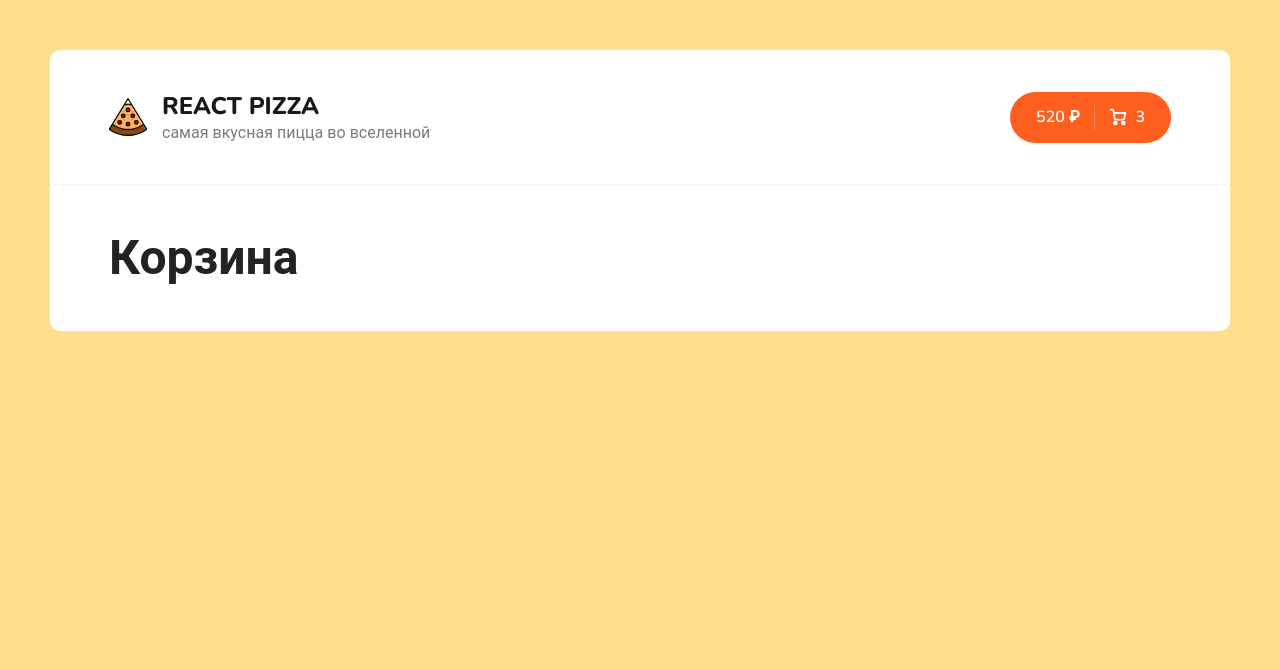
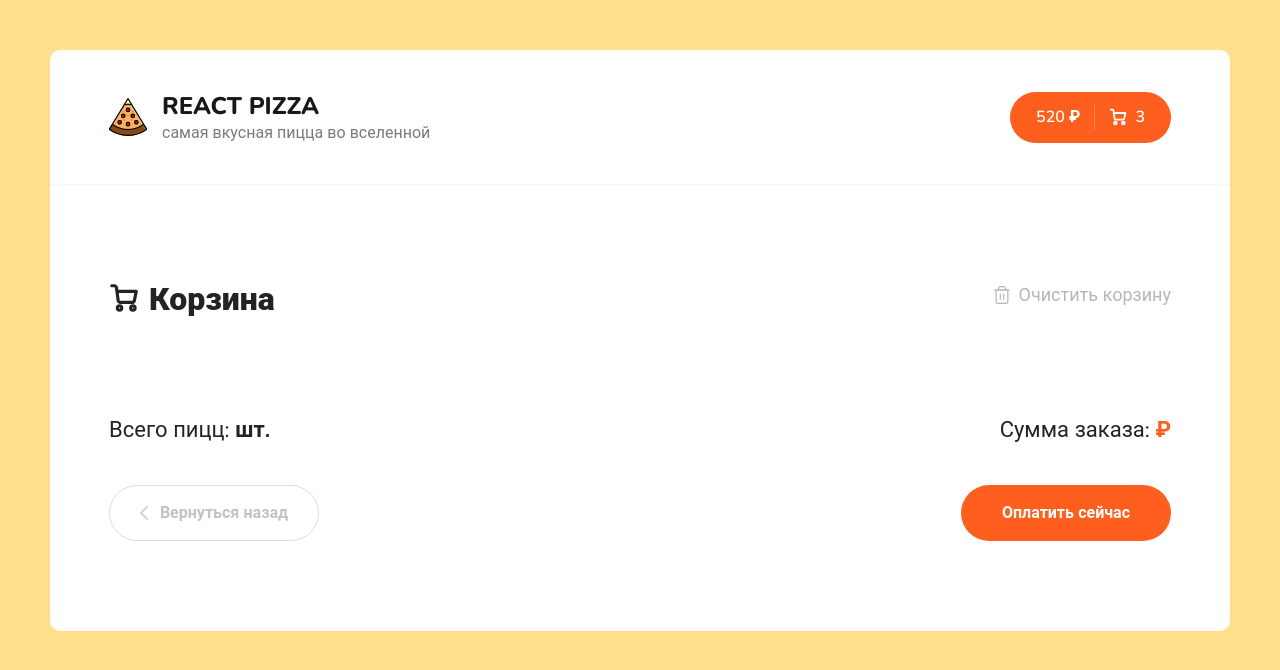
Before and after one commit to PavelStarodubtsev/Pizza_shop, a React (Create React App) app: page /cart in a window 1280 px wide. Shown: the top 670 px of the page. Built offline with nearby package versions, Linux system fonts and the light colour scheme.

Commit message:
add baske page,add filter

```diff
--- a/src/App.js
+++ b/src/App.js
@@ -9,14 +9,13 @@
   return (
     <div className='wrapper'>
       <Header />
+
       <div className='content'>
-        <div className='container'>
-          <Routes>
-            <Route path='/' element={<Home />} />
-            <Route path='/cart' element={<Cart />} />
-            <Route path='*' element={<NotFound />} />
-          </Routes>
-        </div>
+        <Routes>
+          <Route path='/' element={<Home />} />
+          <Route path='/cart' element={<Cart />} />
+          <Route path='*' element={<NotFound />} />
+        </Routes>
       </div>
     </div>
   );
--- a/src/components/Header.jsx
+++ b/src/components/Header.jsx
@@ -15,6 +15,8 @@
             </div>
           </div>
         </Link>
+
+
         <div className='header__cart'>
           <Link to='/cart' className='button button--cart'>
             <span>520 ₽</span>
--- a/src/components/Search/Categories.jsx
+++ b/src/components/Search/Categories.jsx
@@ -1,24 +1,24 @@
 import React, { useState } from 'react';
 
-const Categories = () => {
-  const [activeIndex, setactiveIndex] = useState(0);
+const Categories = ({ value, onChangeCategory }) => {
+  // const [activeIndex, setactiveIndex] = useState(0);
 
   const categories = ['Все', ' Мясные', 'Вегетарианская', 'Гриль', 'Острые', 'Закрытые'];
 
-  const onClickCategory = (index) => {
-    setactiveIndex(index);
-  };
+  //   const onClickCategory = (index) => {
+  //     setactiveIndex(index);
+  //   };
 
   return (
     <div className='categories'>
       <ul>
-        {categories.map((category, index) => (
+        {categories.map((categoryName, index) => (
           <li
             key={index}
-            onClick={() => onClickCategory(index)}
-            className={activeIndex === index ? 'active' : ''}
+            onClick={() => onChangeCategory(index)}
+            className={value === index ? 'active' : ''}
           >
-            {category}
+            {categoryName}
           </li>
         ))}
       </ul>
--- a/src/pages/Cart.jsx
+++ b/src/pages/Cart.jsx
@@ -1,7 +1,128 @@
 import React from 'react';
+import { Link } from 'react-router-dom';
 
 const Cart = () => {
-  return <h1>Корзина</h1>;
+  return (
+    <div className='container container--cart'>
+      <div className='cart'>
+        <div className='cart__top'>
+          <h2 className='content__title'>
+            <svg
+              width='18'
+              height='18'
+              viewBox='0 0 18 18'
+              fill='none'
+              xmlns='http://www.w3.org/2000/svg'
+            >
+              <path
+                d='M6.33333 16.3333C7.06971 16.3333 7.66667 15.7364 7.66667 15C7.66667 14.2636 7.06971 13.6667 6.33333 13.6667C5.59695 13.6667 5 14.2636 5 15C5 15.7364 5.59695 16.3333 6.33333 16.3333Z'
+                stroke='white'
+                strokeWidth='1.8'
+                strokeLinecap='round'
+                strokeLinejoin='round'
+              ></path>
+              <path
+                d='M14.3333 16.3333C15.0697 16.3333 15.6667 15.7364 15.6667 15C15.6667 14.2636 15.0697 13.6667 14.3333 13.6667C13.597 13.6667 13 14.2636 13 15C13 15.7364 13.597 16.3333 14.3333 16.3333Z'
+                stroke='white'
+                strokeWidth='1.8'
+                strokeLinecap='round'
+                strokeLinejoin='round'
+              ></path>
+              <path
+                d='M4.78002 4.99999H16.3334L15.2134 10.5933C15.1524 10.9003 14.9854 11.176 14.7417 11.3722C14.4979 11.5684 14.1929 11.6727 13.88 11.6667H6.83335C6.50781 11.6694 6.1925 11.553 5.94689 11.3393C5.70128 11.1256 5.54233 10.8295 5.50002 10.5067L4.48669 2.82666C4.44466 2.50615 4.28764 2.21182 4.04482 1.99844C3.80201 1.78505 3.48994 1.66715 3.16669 1.66666H1.66669'
+                stroke='white'
+                strokeWidth='1.8'
+                strokeLinecap='round'
+                strokeLinejoin='round'
+              ></path>
+            </svg>
+            Корзина
+          </h2>
+          <div onClick={() => null} className='cart__clear'>
+            <svg
+              width='20'
+              height='20'
+              viewBox='0 0 20 20'
+              fill='none'
+              xmlns='http://www.w3.org/2000/svg'
+            >
+              <path
+                d='M2.5 5H4.16667H17.5'
+                stroke='#B6B6B6'
+                strokeWidth='1.2'
+                strokeLinecap='round'
+                strokeLinejoin='round'
+              ></path>
+              <path
+                d='M6.66663 5.00001V3.33334C6.66663 2.89131 6.84222 2.46739 7.15478 2.15483C7.46734 1.84227 7.89127 1.66667 8.33329 1.66667H11.6666C12.1087 1.66667 12.5326 1.84227 12.8451 2.15483C13.1577 2.46739 13.3333 2.89131 13.3333 3.33334V5.00001M15.8333 5.00001V16.6667C15.8333 17.1087 15.6577 17.5326 15.3451 17.8452C15.0326 18.1577 14.6087 18.3333 14.1666 18.3333H5.83329C5.39127 18.3333 4.96734 18.1577 4.65478 17.8452C4.34222 17.5326 4.16663 17.1087 4.16663 16.6667V5.00001H15.8333Z'
+                stroke='#B6B6B6'
+                strokeWidth='1.2'
+                strokeLinecap='round'
+                strokeLinejoin='round'
+              ></path>
+              <path
+                d='M8.33337 9.16667V14.1667'
+                stroke='#B6B6B6'
+                strokeWidth='1.2'
+                strokeLinecap='round'
+                strokeLinejoin='round'
+              ></path>
+              <path
+                d='M11.6666 9.16667V14.1667'
+                stroke='#B6B6B6'
+                strokeWidth='1.2'
+                strokeLinecap='round'
+                strokeLinejoin='round'
+              ></path>
+            </svg>
+
+            <span>Очистить корзину</span>
+          </div>
+        </div>
+        <div className='content__items'>
+          {/* {items.map((item: any) => (
+            <CartItem key={item.id} {...item} />
+          ))} */}
+        </div>
+        <div className='cart__bottom'>
+          <div className='cart__bottom-details'>
+            <span>
+              {' '}
+              Всего пицц: <b>{} шт.</b>{' '}
+            </span>
+            <span>
+              {' '}
+              Сумма заказа: <b>{} ₽</b>{' '}
+            </span>
+          </div>
+          <div className='cart__bottom-buttons'>
+            <Link to='/' className='button button--outline button--add go-back-btn'>
+              <svg
+                width='8'
+                height='14'
+                viewBox='0 0 8 14'
+                fill='none'
+                xmlns='http://www.w3.org/2000/svg'
+              >
+                <path
+                  d='M7 13L1 6.93015L6.86175 1'
+                  stroke='#D3D3D3'
+                  strokeWidth='1.5'
+                  strokeLinecap='round'
+                  strokeLinejoin='round'
+                ></path>
+              </svg>
+
+              <span>Вернуться назад</span>
+            </Link>
+            <div className='button pay-btn'>
+              <span>Оплатить сейчас</span>
+            </div>
+          </div>
+        </div>
+      </div>
+    </div>
+  );
 };
 
 export default Cart;
--- a/src/scss/app.scss
+++ b/src/scss/app.scss
@@ -14,40 +14,98 @@
   margin: 50px auto;
   border-radius: 10px;
   max-width: 1400px;
+
+  @media (max-width: 645px) {
+    width: calc(100vw - 30px);
+    margin-top: 15px;
+  }
 }
 
 .content {
   padding: 40px 0;
 
+  &__error-info {
+    margin: 100px auto;
+    width: 500px;
+    text-align: center;
+
+    h2 {
+      font-size: 32px;
+      font-weight: 700;
+      margin-bottom: 10px;
+    }
+
+    p {
+      font-size: 20px;
+    }
+  }
+
   &__title {
-    margin: 35px 0;
+    font-weight: 800;
+    font-size: 38px;
+    margin-top: 60px;
+    margin-bottom: 50px;
   }
 
   &__items {
     display: grid;
-    display: grid;
-    grid-template-columns: repeat(auto-fit, minmax(280px, 1fr));
-    // grid-template-columns: repeat(3, 1fr);
+    grid-template-columns: repeat(3, 1fr);
+    // grid-template-columns: repeat(auto-fill, 280px);
     grid-template-rows: repeat(1, 1fr);
-    grid-column-gap: 10px;
+    grid-column-gap: 11px;
 
-    // @media (max-width: 1400px) {
-    //     grid-template-columns: repeat(3, 1fr);
-    //   }
+    @media (max-width: 1400px) {
+      grid-template-columns: repeat(3, 1fr);
+    }
 
-    //   @media (max-width: 1060px) {
-    //     grid-template-columns: repeat(2, 1fr);
-    //   }
+    @media (max-width: 1060px) {
+      grid-template-columns: repeat(2, 1fr);
+    }
 
-    //   @media (max-width: 730px) {
-    //     grid-template-columns: repeat(1, 1fr);
-    //   }
+    @media (max-width: 730px) {
+      grid-template-columns: repeat(1, 1fr);
+    }
   }
 
   &__top {
     display: flex;
     align-items: center;
     justify-content: space-between;
+
+    @media (max-width: 1260px) {
+      .categories {
+        width: 100%;
+        overflow: auto;
+
+        ul {
+          width: 785px;
+        }
+      }
+
+      .sort {
+        padding-left: 20px;
+        b {
+          display: none;
+        }
+      }
+    }
+
+    @media (max-width: 760px) {
+      .categories {
+        ul {
+          li {
+            padding: 8px 20px;
+          }
+        }
+      }
+    }
+
+    @media (max-width: 820px) {
+      .categories {
+        margin-top: 30px;
+      }
+      flex-direction: column-reverse;
+    }
   }
 }
 
@@ -55,13 +113,13 @@
   width: $container-width;
   margin: 0 auto;
 
-  &--cart {
-    max-width: 820px;
-    margin: 90px auto;
-    .content__title {
-      margin: 0;
-    }
-  }
+//   &--cart {
+//     max-width: 820px;
+//     margin: 90px auto;
+//     .content__title {
+//       margin: 0;
+//     }
+//   }
 }
 
 .cart {
@@ -120,6 +178,10 @@
     }
   }
 
+  .content__items {
+    display: block;
+  }
+
   &__item {
     display: flex;
     width: 100%;
@@ -168,6 +230,27 @@
         svg {
           path:first-of-type {
             display: none;
+          }
+        }
+
+        &:disabled {
+          opacity: 0.4;
+          border-color: #787878;
+
+          &:active {
+            transform: none;
+          }
+
+          &:hover {
+            background-color: transparent;
+
+            svg path {
+              fill: #787878;
+            }
+          }
+
+          svg path {
+            fill: #787878;
           }
         }
       }
@@ -288,17 +371,18 @@
   }
 
   &--empty {
-    margin: 0 auto;
-    width: 560px;
+    margin: 80px auto;
+    width: 620px;
     text-align: center;
 
     h2 {
-      font-size: 32px;
-      margin-bottom: 10px;
+      font-size: 36px;
+      font-weight: 700;
+      margin-bottom: 15px;
     }
 
     p {
-      font-size: 18px;
+      font-size: 20px;
       line-height: 145.4%;
       letter-spacing: 0.01em;
       color: #777777;
--- a/src/scss/components/_sort.scss
+++ b/src/scss/components/_sort.scss
@@ -3,7 +3,7 @@
 .sort {
   position: relative;
   &__label {
-    display: flex;
+    // display: flex;
     align-items: center;
 
     svg {
```
Also changed, not shown: src/components/Search/Sort.jsx (+16 -10 lines), src/pages/Home.jsx (+27 -9 lines).
